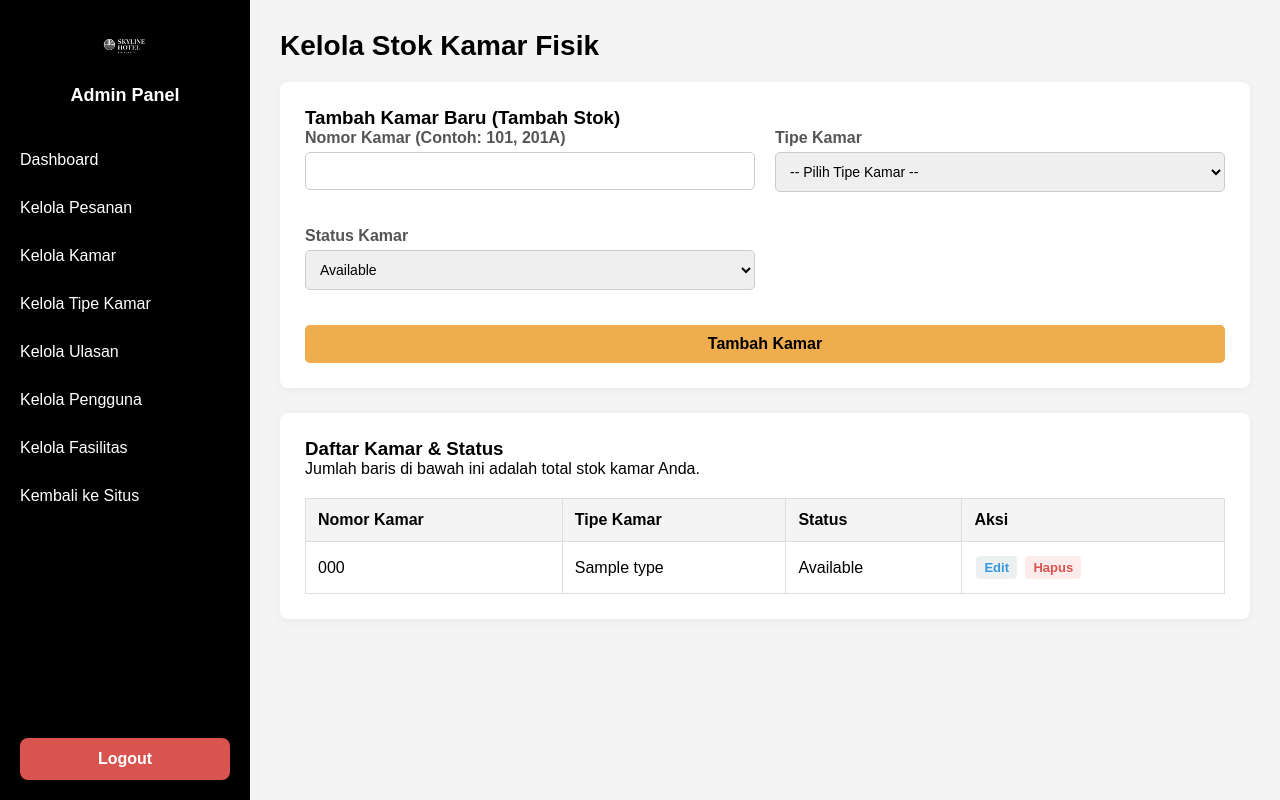
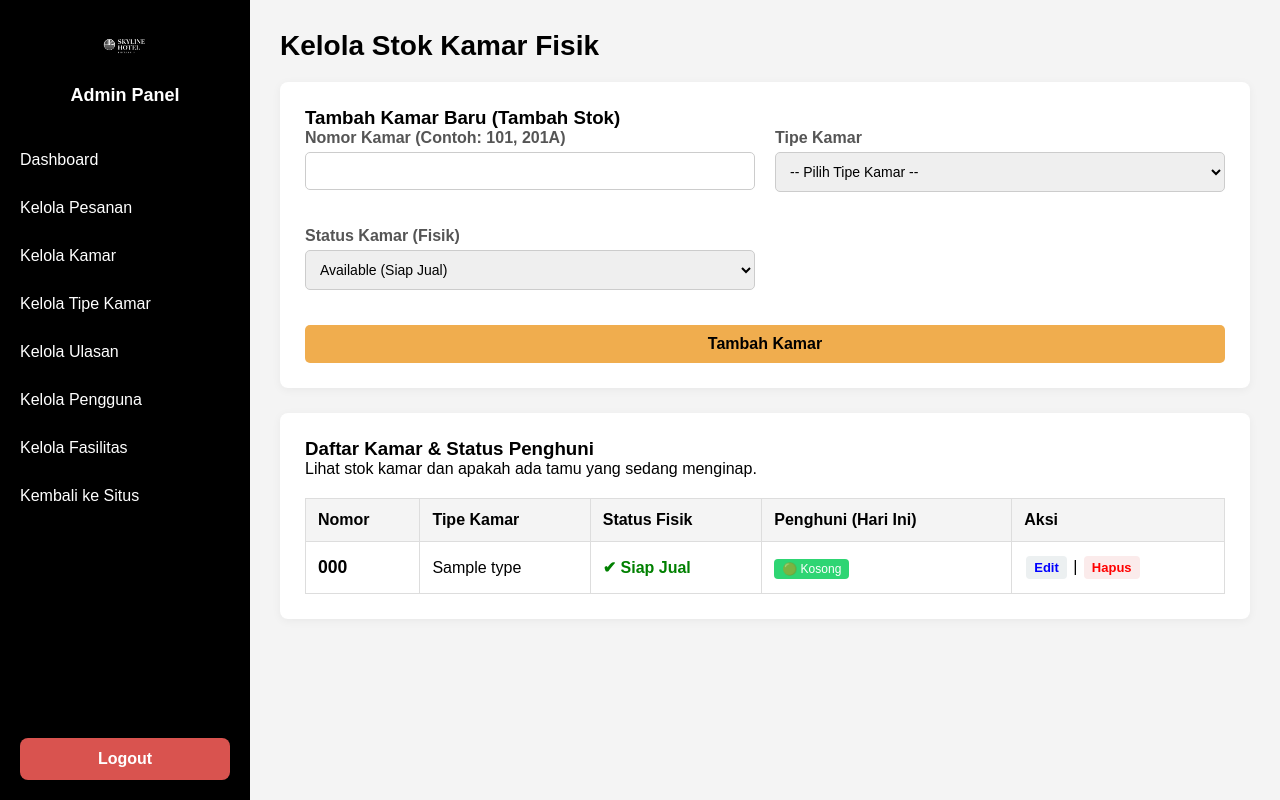
Before and after one commit to NURHABIBATULUMAH/Project-PAW-Sistem-Pemesanan-Kamar-Hotel, a PHP site: page /project-paw-sistem-pemesanan-kamar-hotel/admin/manage_rooms.php in a window 1280 px wide. Run offline with PHP 8.4, Linux system fonts and the light colour scheme; the visitor is signed in with stand-in values (Sample User, id 1); tables that the repository leaves empty or names only in its code hold one stand-in row (values such as "Sample post").

Commit message:
edit manage room

```diff
--- a/admin/manage_rooms.php
+++ b/admin/manage_rooms.php
@@ -1,5 +1,10 @@
 <?php
+// /admin/manage_rooms.php
+// VERSI: TAMPILAN SESUAI PERMINTAAN + FITUR CEK PENGHUNI
 
+include '../config/database.php'; // Pastikan path ini benar
+include '../core/auth.php';       // Pastikan path ini benar
+require_admin();
 
 include '../includes/admin_header.php';
 
@@ -8,63 +13,61 @@ $message_type = '';
 $edit_room = null;
 
 try {
-    // === LOGIKA PROSES FORM (CREATE, UPDATE, DELETE) ===
-
-    // PROSES DELETE (MENGURANGI KUANTITAS)
+    // === 1. LOGIKA PROSES DELETE ===
     if (isset($_GET['action']) && $_GET['action'] == 'delete' && isset($_GET['id'])) {
         $id_to_delete = $_GET['id'];
 
+        // Cek apakah ada tamu aktif sebelum hapus (Biar aman)
+        $cek_tamu = $mysqli->query("SELECT * FROM bookings WHERE room_id = $id_to_delete AND status_booking IN ('Confirmed','Paid')");
+
+        if ($cek_tamu->num_rows > 0) {
+            $message = "Gagal hapus! Kamar sedang ada penghuninya atau terikat pesanan aktif.";
+            $message_type = 'error';
+        } else {
             try {
-            $sql_delete = "DELETE FROM Rooms WHERE room_id = ?";
+                $sql_delete = "DELETE FROM rooms WHERE room_id = ?";
                 $stmt_delete = $mysqli->prepare($sql_delete);
                 $stmt_delete->bind_param("i", $id_to_delete);
-            // menjelankan perintah ke database
                 $stmt_delete->execute();
 
-            $message = "Kamar berhasil dihapus (Stok berkurang).";
+                $message = "Kamar berhasil dihapus.";
                 $message_type = 'success';
             } catch (Exception $e) {
-            if ($e->getCode() == 1451) { // Error jika kamar ada di history booking
-                $message = "Gagal menghapus! Kamar ini ada di riwayat booking. Ubah statusnya menjadi 'Under Maintenance' saja.";
-            } else {
-                $message = "Error database: " . $e->getMessage();
-            }
+                 $message = "Gagal menghapus. Error: " . $e->getMessage();
                  $message_type = 'error';
             }
         }
+    }
 
-    // PROSES CREATE (MENAMBAH KUANTITAS) & UPDATE
+    // === 2. LOGIKA PROSES CREATE & UPDATE ===
     if ($_SERVER["REQUEST_METHOD"] == "POST") {
         $room_type_id = $_POST['room_type_id'];
         $nomor_kamar = $_POST['nomor_kamar'];
         $status = $_POST['status'];
-        // jika room id ada maka update jika tidak nambah
         $id_to_update = $_POST['room_id'] ?? null;
 
         if ($id_to_update) {
             // UPDATE
-            $sql = "UPDATE Rooms SET room_type_id = ?, nomor_kamar = ?, status = ? WHERE room_id = ?";
+            $sql = "UPDATE rooms SET room_type_id = ?, nomor_kamar = ?, status = ? WHERE room_id = ?";
             $stmt = $mysqli->prepare($sql);
-            // "issi" = integer, string, string, integer
             $stmt->bind_param("issi", $room_type_id, $nomor_kamar, $status, $id_to_update);
             $stmt->execute();
             $message = "Data kamar berhasil diperbarui.";
         } else {
-            // CREATE (INI YANG MENAMBAH STOK)
-            $sql = "INSERT INTO Rooms (room_type_id, nomor_kamar, status) VALUES (?, ?, ?)";
+            // CREATE (TAMBAH STOK)
+            $sql = "INSERT INTO rooms (room_type_id, nomor_kamar, status) VALUES (?, ?, ?)";
             $stmt = $mysqli->prepare($sql);
-            // "iss" = integer, string, string
             $stmt->bind_param("iss", $room_type_id, $nomor_kamar, $status);
             $stmt->execute();
-            $message = "Kamar baru berhasil ditambahkan (Stok bertambah).";
+            $message = "Kamar baru berhasil ditambahkan.";
         }
         $message_type = 'success';
     }
 
-    // PROSES EDIT (AMBIL DATA)
+    // === 3. PROSES EDIT (AMBIL DATA UTK FORM) ===
     if (isset($_GET['action']) && $_GET['action'] == 'edit' && isset($_GET['id'])) {
         $id_to_edit = $_GET['id'];
-        $sql_edit = "SELECT * FROM Rooms WHERE room_id = ?";
+        $sql_edit = "SELECT * FROM rooms WHERE room_id = ?";
         $stmt_edit = $mysqli->prepare($sql_edit);
         $stmt_edit->bind_param("i", $id_to_edit);
         $stmt_edit->execute();
@@ -72,16 +75,26 @@ try {
         $edit_room = $result_edit->fetch_assoc();
     }
 
-    //  AMBIL DATA UTAMA UNTUK TABEL
+    // === 4. AMBIL DATA UTAMA (DENGAN CEK PENGHUNI) ===
     // Query 1: Ambil Tipe Kamar (untuk dropdown)
-    $all_types_result = $mysqli->query("SELECT * FROM Room_Types");
+    $all_types_result = $mysqli->query("SELECT * FROM room_types");
     $all_types = $all_types_result->fetch_all(MYSQLI_ASSOC);
 
-    // Query 2: Ambil Daftar Kamar Fisik (Inilah Stok Anda)
-    $all_rooms_result = $mysqli->query("SELECT Rooms.*, Room_Types.nama_tipe
-                               FROM Rooms
-                               JOIN Room_Types ON Rooms.room_type_id = Room_Types.room_type_id
-                               ORDER BY Rooms.nomor_kamar ASC");
+    // Query 2: Ambil Daftar Kamar + Status Huni (Subquery Pintar)
+    $today = date('Y-m-d');
+    $sql_rooms = "SELECT rooms.*, room_types.nama_tipe,
+                  (
+                    SELECT COUNT(*) FROM bookings b
+                    WHERE b.room_id = rooms.room_id
+                    AND b.status_booking IN ('Confirmed', 'Paid')
+                    AND '$today' >= b.tanggal_check_in
+                    AND '$today' < b.tanggal_check_out
+                  ) as sedang_diinap
+                  FROM rooms
+                  JOIN room_types ON rooms.room_type_id = room_types.room_type_id
+                  ORDER BY rooms.nomor_kamar ASC";
+
+    $all_rooms_result = $mysqli->query($sql_rooms);
     $all_rooms = $all_rooms_result->fetch_all(MYSQLI_ASSOC);
 
 } catch (Exception $e) {
@@ -125,44 +138,68 @@ try {
         </div>
 
         <div class="form-group">
-            <label for="status">Status Kamar</label>
+            <label for="status">Status Kamar (Fisik)</label>
             <select id="status" name="status" required>
-                <option value="Available" <?php echo (isset($edit_room) && $edit_room['status'] == 'Available') ? 'selected' : ''; ?>>Available</option>
-                <option value="Under Maintenance" <?php echo (isset($edit_room) && $edit_room['status'] == 'Under Maintenance') ? 'selected' : ''; ?>>Under Maintenance</option>
+                <option value="Available" <?php echo (isset($edit_room) && $edit_room['status'] == 'Available') ? 'selected' : ''; ?>>Available (Siap Jual)</option>
+                <option value="Under Maintenance" <?php echo (isset($edit_room) && $edit_room['status'] == 'Under Maintenance') ? 'selected' : ''; ?>>Under Maintenance (Rusak)</option>
                 </select>
         </div>
 
         <div class="form-group"></div>
 
-        <button type="submit" class="btn-admin"><?php echo $edit_room ? 'Update' : 'Tambah Kamar'; ?></button>
+        <button type="submit" class="btn-admin"><?php echo $edit_room ? 'Update Data' : 'Tambah Kamar'; ?></button>
 
         <?php if ($edit_room): ?>
-            <a href="manage_rooms.php" style="text-align: center; grid-column: 1 / -1; margin-top: 10px;">Batal Edit</a>
+            <a href="manage_rooms.php" style="display:inline-block; margin-top: 10px; color: red;">Batal Edit</a>
         <?php endif; ?>
     </form>
 </div>
 
 <div class="admin-card">
-    <h3>Daftar Kamar & Status</h3>
-    <p>Jumlah baris di bawah ini adalah total stok kamar Anda.</p>
+    <h3>Daftar Kamar & Status Penghuni</h3>
+    <p>Lihat stok kamar dan apakah ada tamu yang sedang menginap.</p>
+
+    <div style="overflow-x: auto;">
         <table class="admin-table">
             <thead>
                 <tr>
-                <th>Nomor Kamar</th>
+                    <th>Nomor</th>
                     <th>Tipe Kamar</th>
-                <th>Status</th>
-                <th>Aksi</th>
+                    <th>Status Fisik</th>
+                    <th>Penghuni (Hari Ini)</th> <th>Aksi</th>
                 </tr>
             </thead>
             <tbody>
                 <?php foreach ($all_rooms as $room): ?>
                 <tr>
-                <td><?php echo htmlspecialchars($room['nomor_kamar']); ?></td>
+                    <td style="font-weight:bold; font-size:1.1rem;"><?php echo htmlspecialchars($room['nomor_kamar']); ?></td>
                     <td><?php echo htmlspecialchars($room['nama_tipe']); ?></td>
-                <td><?php echo htmlspecialchars($room['status']); ?></td>
+
+                    <td>
+                        <?php if($room['status'] == 'Available'): ?>
+                             <span style="color:green; font-weight:bold;">✔ Siap Jual</span>
+                        <?php else: ?>
+                             <span style="color:red; font-weight:bold;">🛠 Perbaikan</span>
+                        <?php endif; ?>
+                    </td>
+
+                    <td>
+                        <?php
+                            if ($room['status'] == 'Under Maintenance') {
+                                echo '<span style="background:#ccc; color:#333; padding:3px 8px; border-radius:4px; font-size:12px;">Non-Aktif</span>';
+                            } elseif ($room['sedang_diinap'] > 0) {
+                                echo '<span style="background:#ff4757; color:white; padding:3px 8px; border-radius:4px; font-size:12px;">⛔ Ada Tamu</span>';
+                            } else {
+                                echo '<span style="background:#2ed573; color:white; padding:3px 8px; border-radius:4px; font-size:12px;">🟢 Kosong</span>';
+                            }
+                        ?>
+                    </td>
+
                     <td class="action-links">
-                    <a href="manage_rooms.php?action=edit&id=<?php echo $room['room_id']; ?>" class="edit-link">Edit</a>
+                        <a href="manage_rooms.php?action=edit&id=<?php echo $room['room_id']; ?>" class="edit-link" style="color:blue;">Edit</a>
+                        |
                         <a href="manage_rooms.php?action=delete&id=<?php echo $room['room_id']; ?>" class="delete-link"
+                           style="color:red;"
                            onclick="return confirm('Yakin ingin menghapus kamar <?php echo htmlspecialchars($room['nomor_kamar']); ?>?');">Hapus</a>
                     </td>
                 </tr>
@@ -170,6 +207,7 @@ try {
             </tbody>
         </table>
     </div>
+</div>
 
 <?php
 include '../includes/admin_footer.php';
```
Lines whose indentation alone changed are shown as unchanged.
